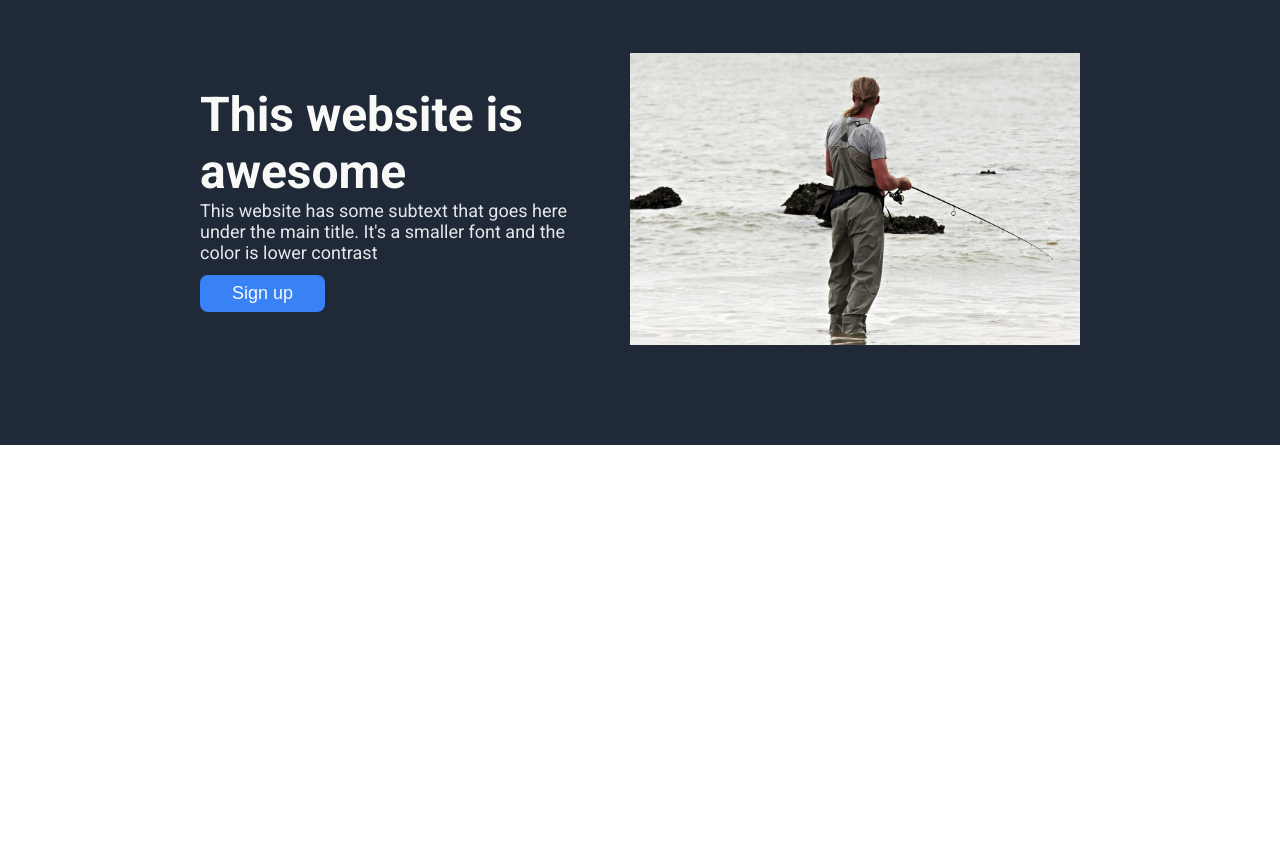
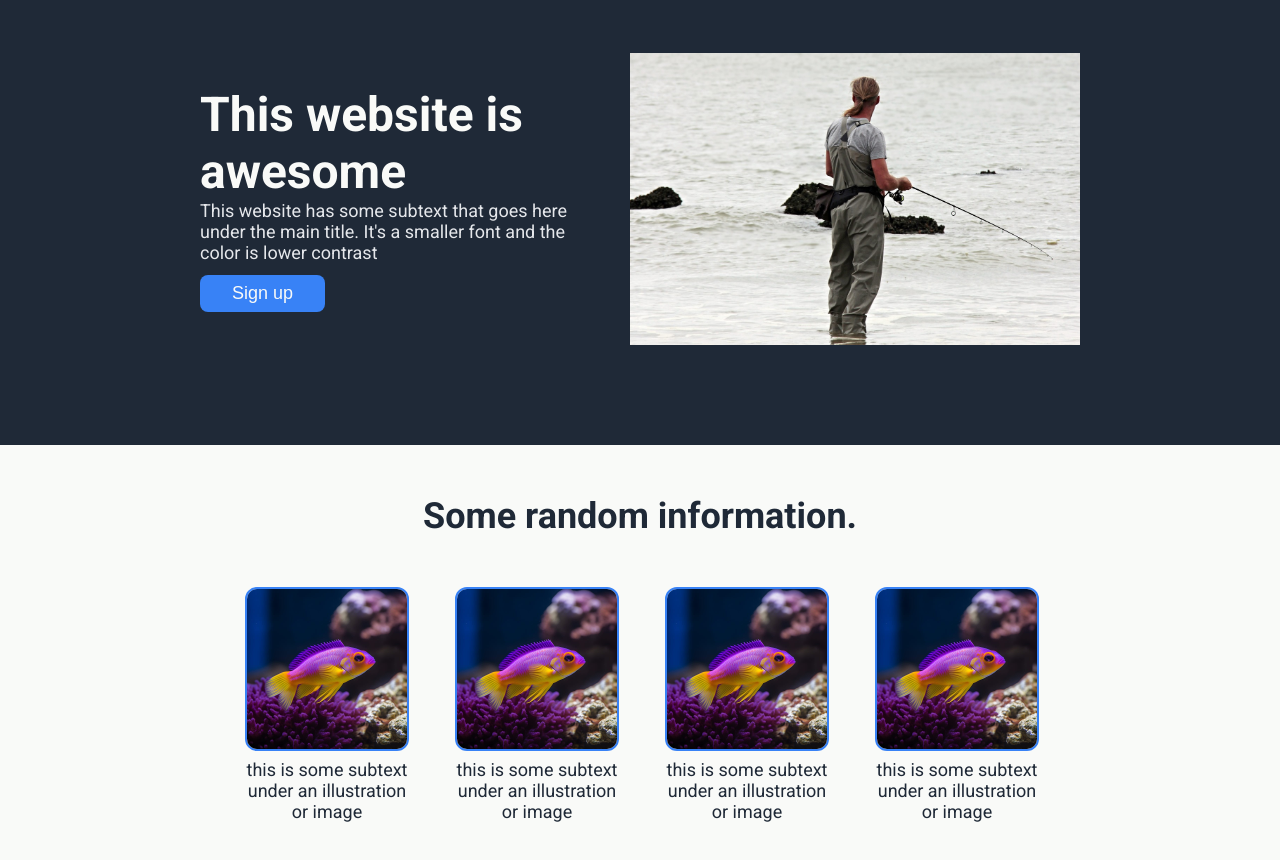
Before and after one commit to lseaton/odin-landing-page, a plain HTML site: page index.html in a window 1280 px wide. Shown: the part 104-964 px from the top of the page. Before the commit the page ends 800 px from the top, so only its background shows below. Drawn offline with Linux system fonts and the light colour scheme.

Commit message:
Add second section to the page, including new image and README modifications

```diff
--- a/index.html
+++ b/index.html
@@ -9,12 +9,7 @@
 	<body>
 		<div class="first-container">
 			<div class="header">
-				<img
-					id="icon"
-					src="./img/trout-icon.png"
-					alt="A rainbow trout"
-					width="100"
-				/>
+				<img src="./img/trout-icon.png" alt="A rainbow trout" width="100" />
 				<ul class="header-links">
 					<li><a href="#">header link one</a></li>
 					<li><a href="#">header link two</a></li>
@@ -30,12 +25,28 @@
 					</p>
 					<button id="top-button">Sign up</button>
 				</div>
-				<img
-					id="top-image"
-					src="./img/fishing-1.jpg"
-					alt="A man fishing"
-					width="450"
-				/>
+				<img src="./img/fishing-1.jpg" alt="A man fishing" width="450" />
+			</div>
+		</div>
+		<div class="second-container">
+			<h2>Some random information.</h2>
+			<div class="info-cards">
+				<div class="one">
+					<img src="./img/purple-fish.jpg" alt="A purple fish" width="160px" />
+					<p>this is some subtext under an illustration or image</p>
+				</div>
+				<div class="two">
+					<img src="./img/purple-fish.jpg" alt="A purple fish" width="160px" />
+					<p>this is some subtext under an illustration or image</p>
+				</div>
+				<div class="three">
+					<img src="./img/purple-fish.jpg" alt="A purple fish" width="160px" />
+					<p>this is some subtext under an illustration or image</p>
+				</div>
+				<div class="four">
+					<img src="./img/purple-fish.jpg" alt="A purple fish" width="160px" />
+					<p>this is some subtext under an illustration or image</p>
+				</div>
 			</div>
 		</div>
 	</body>
--- a/style.css
+++ b/style.css
@@ -29,11 +29,24 @@ h1 {
 	color: #f9faf8;
 }
 
-h1 {
-	font-size: 48px;
-	margin: 0;
+h2,
+.second-container p {
+	color: #1f2937;
 }
 
+h1 {
+	font-weight: 900;
+	font-size: 48px;
+}
+
+h2 {
+	font-weight: 900;
+	font-size: 36px;
+	text-align: center;
+}
+
+h1,
+h2,
 p {
 	margin: 0;
 }
@@ -69,3 +82,32 @@ button {
 	align-items: center;
 	margin-top: 75px;
 }
+
+.second-container {
+	background-color: #f9faf8;
+	padding: 50px 0px 75px 0px;
+}
+
+.info-cards img {
+	border-radius: 12px;
+	border-style: solid;
+	border-color: #3882f6;
+	border-width: 2px;
+}
+
+.info-cards {
+	display: flex;
+	gap: 50px;
+	justify-content: center;
+	flex-wrap: wrap;
+	margin-top: 50px;
+}
+
+.info-cards div {
+	display: flex;
+	flex-direction: column;
+	gap: 8px;
+	flex-wrap: wrap;
+	width: 160px;
+	text-align: center;
+}
```
Also changed, not shown: img/purple-fish.jpg (added), 1 other file.
